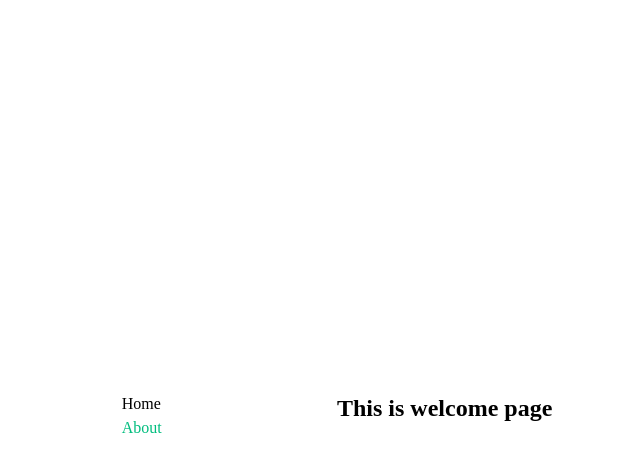
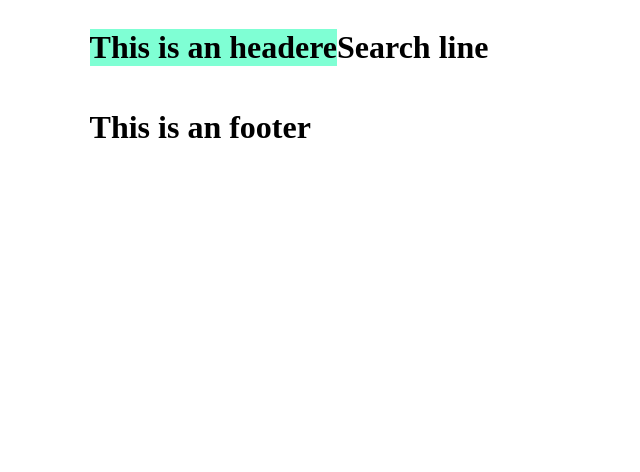
Before and after one commit to valitovgaziz/spa_, a Vue app: page / in a window 1280 px wide. Shown: the top 472 px of the page, without its empty margins (303-943 px from the left). Built offline with nearby package versions, Linux system fonts and the light colour scheme.

Commit message:
Create Home vue

```diff
--- a/src/App.vue
+++ b/src/App.vue
@@ -3,74 +3,9 @@ import { RouterLink, RouterView } from 'vue-router'
 </script>
 
 <template>
-  <header>
-
-    <div class="wrapper">
-      <nav>
-        <RouterLink to="/">Home</RouterLink>
-        <RouterLink to="/about">About</RouterLink>
-      </nav>
-    </div>
-  </header>
-
   <RouterView />
 </template>
 
 <style scoped>
-header {
-  line-height: 1.5;
-  max-height: 100vh;
-}
 
-nav {
-  width: 100%;
-  font-size: 12px;
-  text-align: center;
-  margin-top: 2rem;
-}
-
-nav a.router-link-exact-active {
-  color: var(--color-text);
-}
-
-nav a.router-link-exact-active:hover {
-  background-color: transparent;
-}
-
-nav a {
-  display: inline-block;
-  padding: 0 1rem;
-  border-left: 1px solid var(--color-border);
-}
-
-nav a:first-of-type {
-  border: 0;
-}
-
-@media (min-width: 1024px) {
-  header {
-    display: flex;
-    place-items: center;
-    padding-right: calc(var(--section-gap) / 2);
-  }
-
-  .logo {
-    margin: 0 2rem 0 0;
-  }
-
-  header .wrapper {
-    display: flex;
-    place-items: flex-start;
-    flex-wrap: wrap;
-  }
-
-  nav {
-    text-align: left;
-    margin-left: -1rem;
-    font-size: 1rem;
-
-    padding: 1rem 0;
-    margin-top: 1rem;
-  }
-}
 </style>
--- a/src/components/footer.vue
+++ b/src/components/footer.vue
@@ -4,8 +4,14 @@
     </div>
 </template>
 
-<style>
+<style scoped>
 footer {
     background-color: darkmagenta;
 }
 </style>
+
+<script>
+export default {
+    name : 'footer',
+}
+</script>
--- a/src/components/header.vue
+++ b/src/components/header.vue
@@ -5,8 +5,15 @@
 </template>
 
 
-<style>
+<style scoped>
 h1 {
     background-color: aquamarine;
 }
 </style>
+
+
+<script>
+export default {
+    name : 'header',
+}
+</script>
--- a/src/components/searchLine.vue
+++ b/src/components/searchLine.vue
@@ -4,8 +4,15 @@
     </div>
 </template>
 
-<style>
+<style scoped>
 search_line {
-    background-color: burlywood;
+    background-color: rgb(135, 222, 152);
 }
 </style>
+
+
+<script>
+export default {
+    name : 'serach_line',
+}
+</script>
--- a/src/views/HomeView.vue
+++ b/src/views/HomeView.vue
@@ -1,7 +1,7 @@
 <template>
-  <div class="main">
-    <h2>This is welcome page</h2>
-  </div>
+  <Header />
+  <SearchLine />
+  <Footer />
 </template>
 
 
@@ -14,3 +14,17 @@
   }
 }
 </style>
+
+<script>
+import Header from '../components/header.vue';
+import Footer from '../components/footer.vue';
+import SearchLine from '../components/searchLine.vue';
+
+export default {
+  components: {
+    Header,
+    Footer,
+    SearchLine,
+  },
+};
+</script>
```
